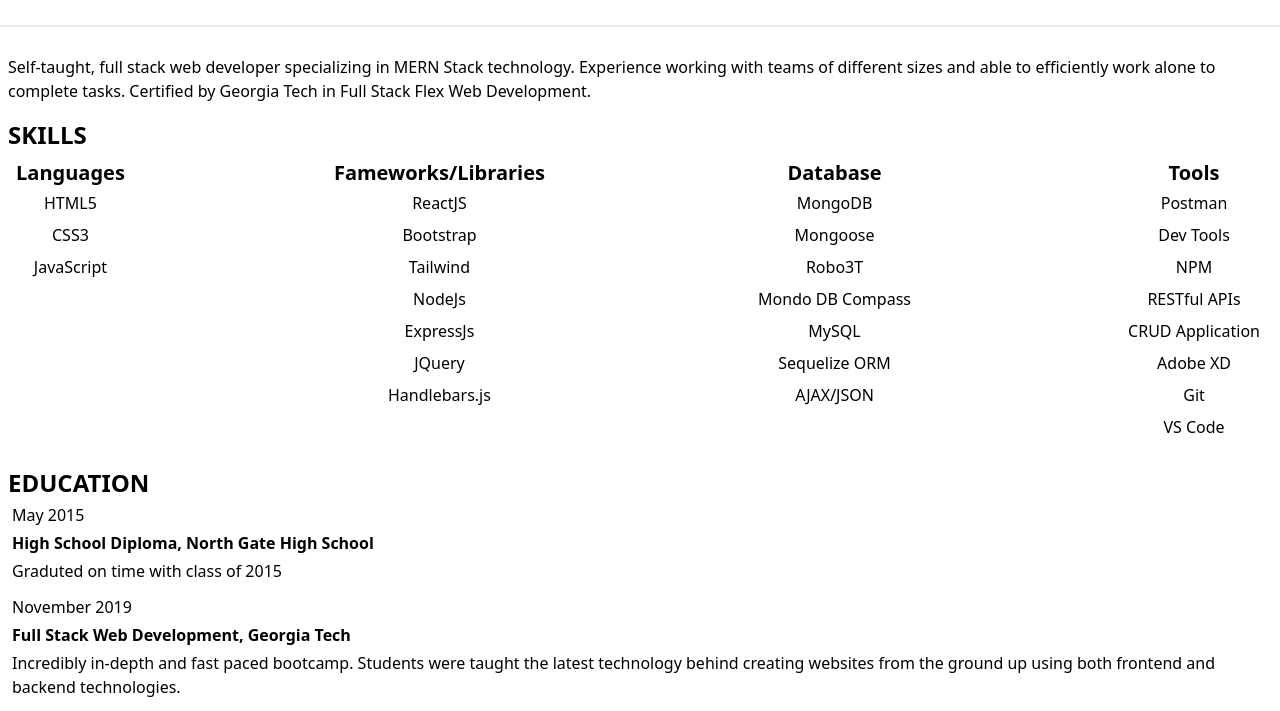
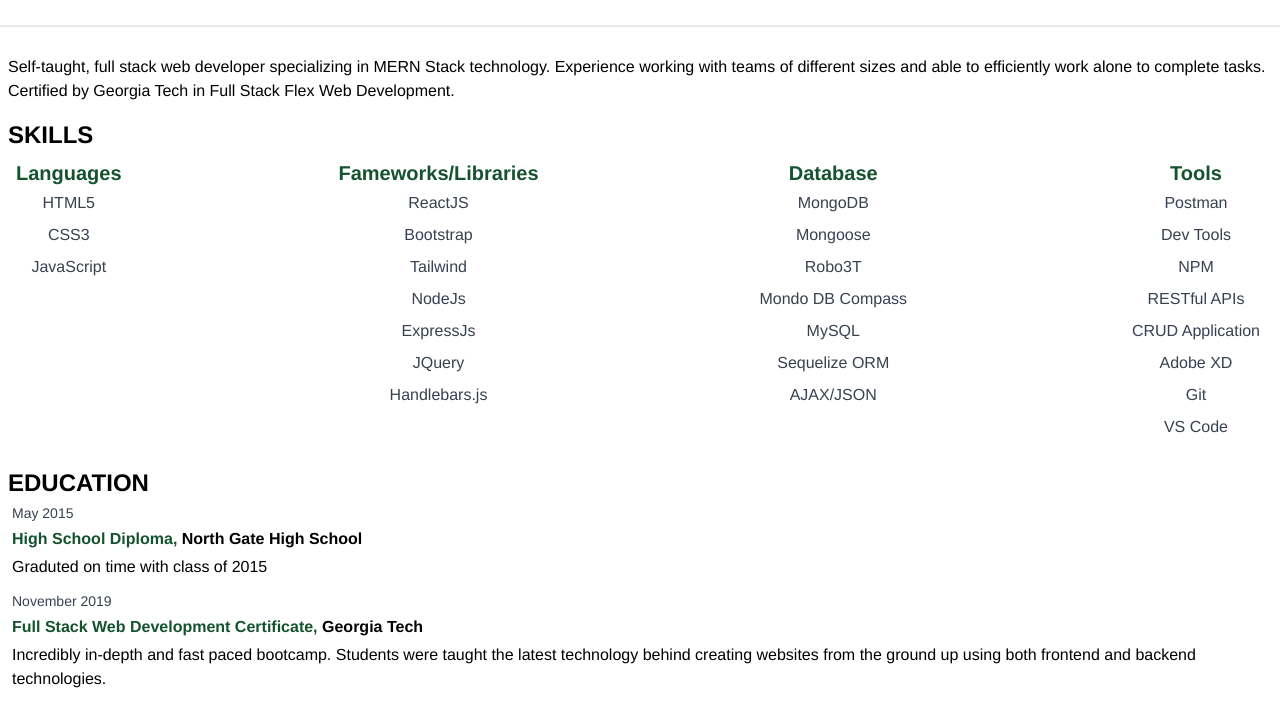
Before and after one commit to joshuaFkelly/Resume, a React app: page / in a window 1280 px wide. Shown: the part 151-862 px from the top of the page. Built offline with nearby package versions, Linux system fonts and the light colour scheme.

Commit message:
i added the colors and font weights that i wanted. i think it looks pretty good

```diff
--- a/src/Components/Education/Education.js
+++ b/src/Components/Education/Education.js
@@ -4,14 +4,14 @@ export const Education = () => {
             <h1 className="text-2xl font-semibold">EDUCATION</h1>
 
             <article className="mb-3">
-                <p className="m-1">May 2015</p>
-                <h3 className="text-l font-semibold m-1">High School Diploma, North Gate High School</h3>
+                <p className="m-1 text-gray-700 font-medium text-sm">May 2015</p>
+                <h3 className="text-l font-semibold m-1"><span className="text-green-900">High School Diploma,</span> North Gate High School</h3>
                 <p className="m-1">Graduted on time with class of 2015</p>
             </article>
 
             <article className="mt-3">
-                <p className="m-1">November 2019</p>
-                <h3 className="text-l font-semibold m-1">Full Stack Web Development, Georgia Tech</h3>
+                <p className="m-1 text-gray-700 font-medium text-sm">November 2019</p>
+                <h3 className="text-l font-semibold m-1"> <span className="text-green-900">Full Stack Web Development Certificate,</span> <span className="">Georgia Tech</span></h3>
                 <p className="m-1">Incredibly in-depth and fast paced bootcamp. Students were taught the latest technology behind creating websites from the ground up using both frontend and backend technologies.</p>
             </article>
         </section>
--- a/src/Components/Skills/Skill.js
+++ b/src/Components/Skills/Skill.js
@@ -7,51 +7,51 @@ export const Skills = () => {
             <div className="sm:flex flex-row justify-between">
 
                 <article className="mb-2 p-2 text-center">
-                    <h6 className="text-xl font-semibold">Languages</h6>
+                    <h6 className="text-xl font-semibold text-green-900 ">Languages</h6>
                     <ol>
-                        <li className="p-1">HTML5</li>
-                        <li className="p-1">CSS3</li>
-                        <li className="p-1">JavaScript</li>
+                        <li className="p-1 text-gray-700">HTML5</li>
+                        <li className="p-1 text-gray-700">CSS3</li>
+                        <li className="p-1 text-gray-700">JavaScript</li>
                     </ol>
                 </article>
 
                 <article className="mb-2 p-2 text-center">
-                    <h6 className="text-xl  font-semibold">Fameworks/Libraries</h6>
+                    <h6 className="text-xl  font-semibold text-green-900">Fameworks/Libraries</h6>
                     <ol>
-                        <li className="p-1">ReactJS</li>
-                        <li className="p-1">Bootstrap</li>
-                        <li className="p-1">Tailwind</li>
-                        <li className="p-1">NodeJs</li>
-                        <li className="p-1">ExpressJs</li>
-                        <li className="p-1">JQuery</li>
-                        <li className="p-1">Handlebars.js</li>
+                        <li className="p-1 text-gray-700">ReactJS</li>
+                        <li className="p-1 text-gray-700">Bootstrap</li>
+                        <li className="p-1 text-gray-700">Tailwind</li>
+                        <li className="p-1 text-gray-700">NodeJs</li>
+                        <li className="p-1 text-gray-700">ExpressJs</li>
+                        <li className="p-1 text-gray-700">JQuery</li>
+                        <li className="p-1 text-gray-700">Handlebars.js</li>
                     </ol>
                 </article>
 
                 <article className="mb-2 p-2 text-center">
-                    <h6 className="text-xl font-semibold">Database</h6>
+                    <h6 className="text-xl font-semibold text-green-900">Database</h6>
                     <ol>
-                        <li className="p-1">MongoDB</li>
-                        <li className="p-1">Mongoose</li>
-                        <li className="p-1">Robo3T</li>
-                        <li className="p-1">Mondo DB Compass</li>
-                        <li className="p-1">MySQL</li>
-                        <li className="p-1">Sequelize ORM</li>
-                        <li className="p-1">AJAX/JSON</li>
+                        <li className="p-1 text-gray-700">MongoDB</li>
+                        <li className="p-1 text-gray-700">Mongoose</li>
+                        <li className="p-1 text-gray-700">Robo3T</li>
+                        <li className="p-1 text-gray-700">Mondo DB Compass</li>
+                        <li className="p-1 text-gray-700">MySQL</li>
+                        <li className="p-1 text-gray-700">Sequelize ORM</li>
+                        <li className="p-1 text-gray-700">AJAX/JSON</li>
                     </ol>
                 </article>
 
                 <article className="text-center p-2">
-                    <h6 className="text-xl font-semibold">Tools</h6>
+                    <h6 className="text-xl font-semibold text-green-900">Tools</h6>
                     <ol>
-                        <li className="p-1">Postman</li>
-                        <li className="p-1">Dev Tools</li>
-                        <li className="p-1">NPM</li>
-                        <li className="p-1">RESTful APIs</li>
-                        <li className="p-1">CRUD Application</li>
-                        <li className="p-1">Adobe XD</li>
-                        <li className="p-1">Git</li>
-                        <li className="p-1">VS Code</li>
+                        <li className="p-1 text-gray-700">Postman</li>
+                        <li className="p-1 text-gray-700">Dev Tools</li>
+                        <li className="p-1 text-gray-700">NPM</li>
+                        <li className="p-1 text-gray-700">RESTful APIs</li>
+                        <li className="p-1 text-gray-700">CRUD Application</li>
+                        <li className="p-1 text-gray-700">Adobe XD</li>
+                        <li className="p-1 text-gray-700">Git</li>
+                        <li className="p-1 text-gray-700">VS Code</li>
                     </ol>
                 </article>
             </div>
--- a/tailwind.config.js
+++ b/tailwind.config.js
@@ -1,6 +1,9 @@
 module.exports = {
   content: ["./src/**", "./public/**"],
   theme: {
+    fontFamily: {
+      'sans': ['Helvetica', 'Arial', 'sans-serif'],
+    },
     extend: {},
   },
   plugins: [],
```
Also changed, not shown: public/scripts/app.bundle.js, public/styles/styles.css.
